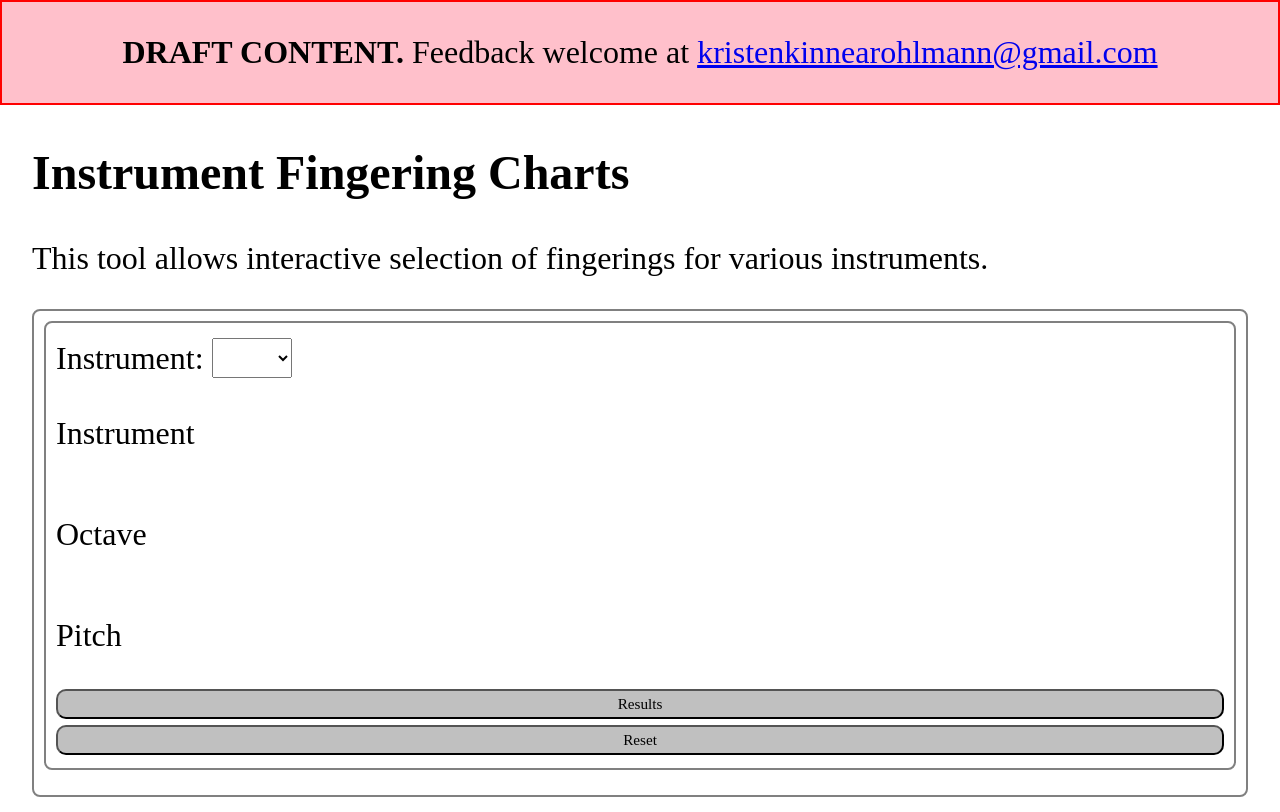
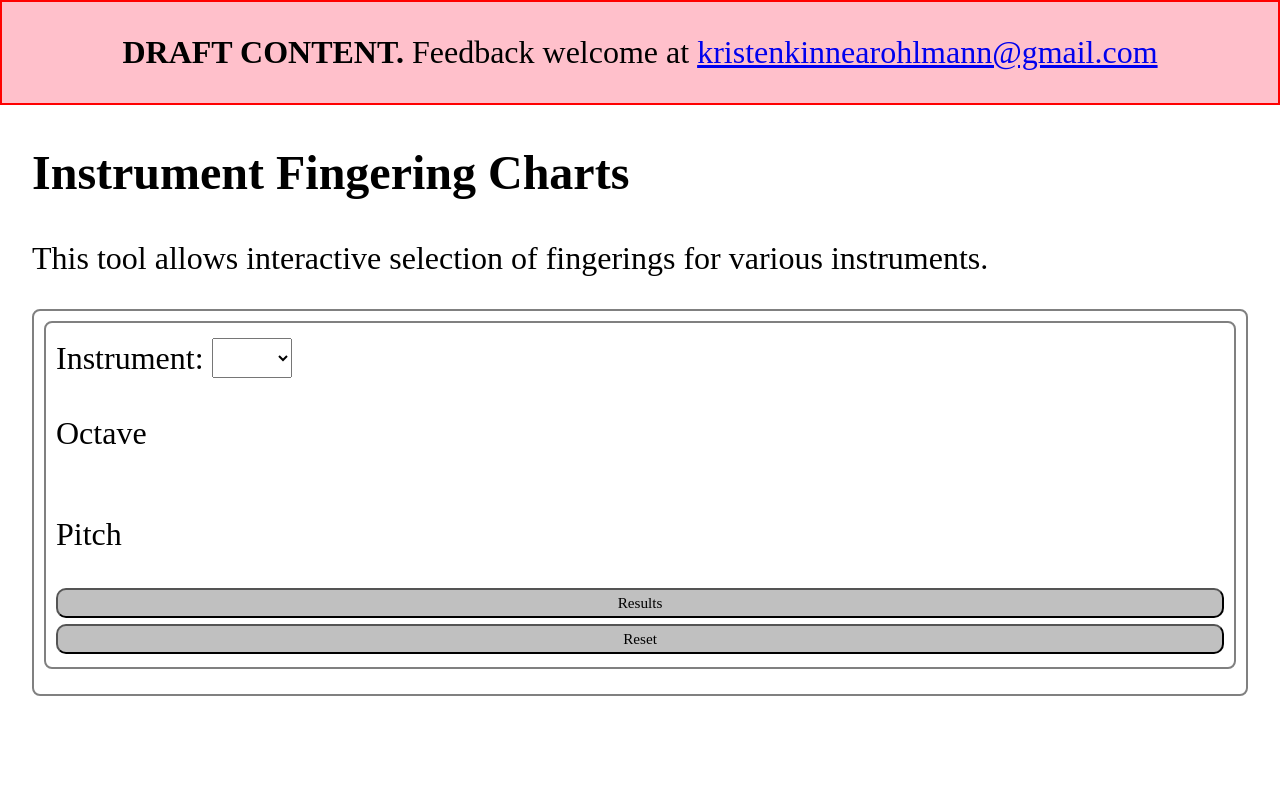
Before and after one commit to kristenkinnearohlmann/instrument-fingering-charts, a SvelteKit app: page / in a window 1280 px wide. Built offline with nearby package versions, Linux system fonts and the light colour scheme.

Commit message:
Remove placeholder tag for instrument

```diff
--- a/src/components/SelectionForm.svelte
+++ b/src/components/SelectionForm.svelte
@@ -13,7 +13,6 @@
 					</select>
 				</label>
 			</div>
-			<p>Instrument</p>
 			<p>Octave</p>
 			<p>Pitch</p>
 			<button>Results</button>
```
